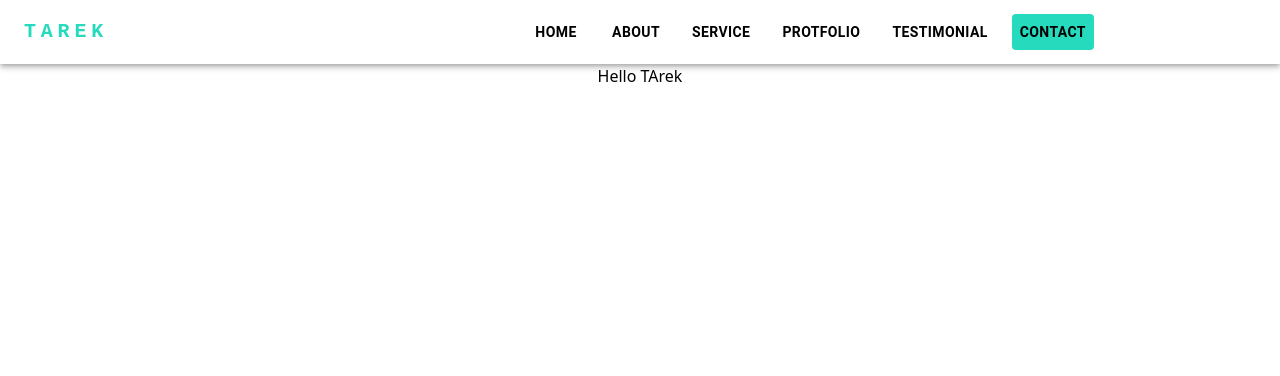
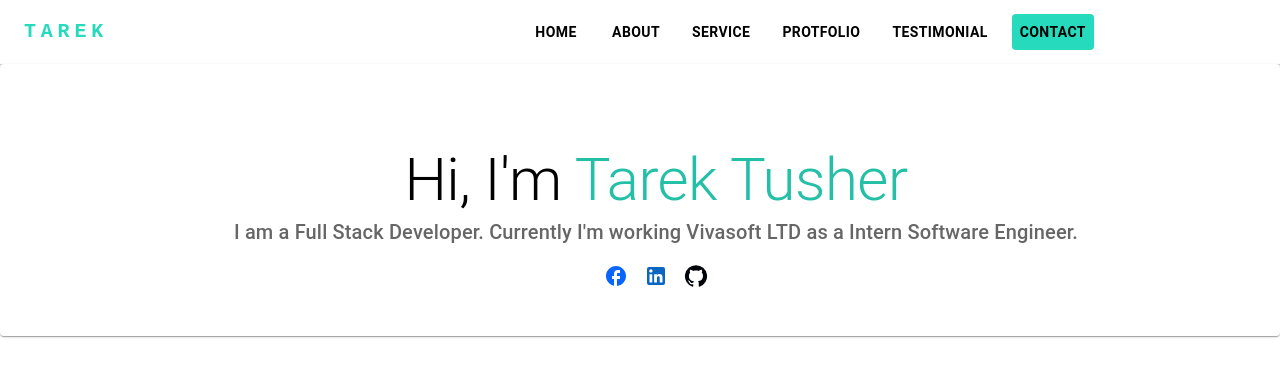
Before and after one commit to tarektusher/My-Protfolio, a React (Create React App) app in the folder my-project/: page / in a window 1280 px wide. Shown: the top 376 px of the page. Built offline with nearby package versions, Linux system fonts and the light colour scheme.

Commit message:
Home page is partially created

```diff
--- a/my-project/public/index.html
+++ b/my-project/public/index.html
@@ -14,6 +14,7 @@
       manifest.json provides metadata used when your web app is installed on a
       user's mobile device or desktop. See https://developers.google.com/web/fundamentals/web-app-manifest/
     -->
+    <link href="https://unpkg.com/aos@2.3.1/dist/aos.css" rel="stylesheet">
     <link rel="manifest" href="%PUBLIC_URL%/manifest.json" />
     <!--
       Notice the use of %PUBLIC_URL% in the tags above.
@@ -28,7 +29,7 @@
   </head>
   <body>
     <noscript>You need to enable JavaScript to run this app.</noscript>
-    <div id="root"></div>
+    <div id="root" style="background-color: #FDFDFD;"></div>
     <!--
       This HTML file is a template.
       If you open it directly in the browser, you will see an empty page.
--- a/my-project/src/App.js
+++ b/my-project/src/App.js
@@ -1,11 +1,12 @@
-import logo from './logo.svg';
+
 import './App.css';
 import Nabbar from './Components/Nabbar';
+import HomePage from './Pages/HomePage';
 function App() {
   return (
     <div className="App">
         <Nabbar></Nabbar>
-        <p>Hello TArek</p>
+        <HomePage></HomePage>
     </div>
   );
 }
--- a/my-project/src/Components/Nabbar.jsx
+++ b/my-project/src/Components/Nabbar.jsx
@@ -7,11 +7,7 @@ import Typography from '@mui/material/Typography';
 import Menu from '@mui/material/Menu';
 import MenuIcon from '@mui/icons-material/Menu';
 import Container from '@mui/material/Container';
-import Avatar from '@mui/material/Avatar';
 import Button from '@mui/material/Button';
-import Tooltip from '@mui/material/Tooltip';
-import MenuItem from '@mui/material/MenuItem';
-import AdbIcon from '@mui/icons-material/Adb';
 
 // const pages = ['Home', 'About', 'Service', 'Protfolio', 'Testimonials', 'Contact'];
 // const settings = ['Profile', 'Account', 'Dashboard', 'Logout'];
@@ -23,6 +19,7 @@ function Nabbar() {
   const handleOpenNavMenu = (event) => {
     setAnchorElNav(event.currentTarget);
   };
+  // eslint-disable-next-line
   const handleOpenUserMenu = (event) => {
     setAnchorElUser(event.currentTarget);
   };
--- a/my-project/src/Pages/HomePage.jsx
+++ b/my-project/src/Pages/HomePage.jsx
@@ -0,0 +1,50 @@
+import * as React from 'react';
+import { styled } from '@mui/material/styles';
+import Box from '@mui/material/Box';
+import Paper from '@mui/material/Paper';
+import Grid from '@mui/material/Unstable_Grid2';
+import {  IconButton, Typography } from '@mui/material';
+import FacebookOutlinedIcon from '@mui/icons-material/FacebookOutlined';
+import GitHubIcon from '@mui/icons-material/GitHub';
+import LinkedInIcon from '@mui/icons-material/LinkedIn';
+import { red } from '@mui/material/colors';
+const Item = styled(Paper)(({ theme }) => ({
+  backgroundColor: theme.palette.mode === 'dark' ? '#1A2027' : '#fff',
+  ...theme.typography.body2,
+  padding: theme.spacing(1),
+  textAlign: 'center',
+  paddingLeft : '5vh',
+  paddingTop: '10vh',
+  paddingBottom : '5vh',
+  color: theme.palette.text.secondary,
+}));
+
+export default function HomePage() {
+  return (
+    <Box sx={{ flexGrow: 1 }}>
+      <Grid container spacing={0}>
+        <Grid xs={12}>
+          <Item>
+            <Typography variant='h2' sx={{textAlign : 'center',color : 'black'}}>
+                Hi, I'm <span style={{color : '#24BFA7'}}>Tarek Tusher</span>
+            </Typography>
+            <Typography variant='h6' >
+                I am a Full Stack Developer. Currently I'm working Vivasoft LTD as a Intern Software Engineer.<br/>
+
+            </Typography>
+            <IconButton href='https://www.facebook.com/profile.php?id=100011716865124' target='_blank' rel="noopener noreferrer" sx={{color : '#0866FF', marginTop : '1vh', ":hover" : {borderColor : '#24BFA7'}}}>
+                <FacebookOutlinedIcon/>
+            </IconButton>
+            <IconButton href='https://www.linkedin.com/in/mdtarek33/' target='_blank' rel="noopener noreferrer" sx={{color : '#0A66C2', marginTop : '1vh', ":hover" : {borderColor : '#24BFA7'}}}>
+                <LinkedInIcon/>
+            </IconButton>
+            <IconButton href='https://github.com/tarektusher' target='_blank' rel="noopener noreferrer" sx={{color : '#010409', marginTop : '1vh', ":hover" : {borderColor : '#24BFA7'}}}>
+                <GitHubIcon/>
+            </IconButton>
+          </Item>
+        </Grid>
+
+      </Grid>
+    </Box>
+  );
+}
```
